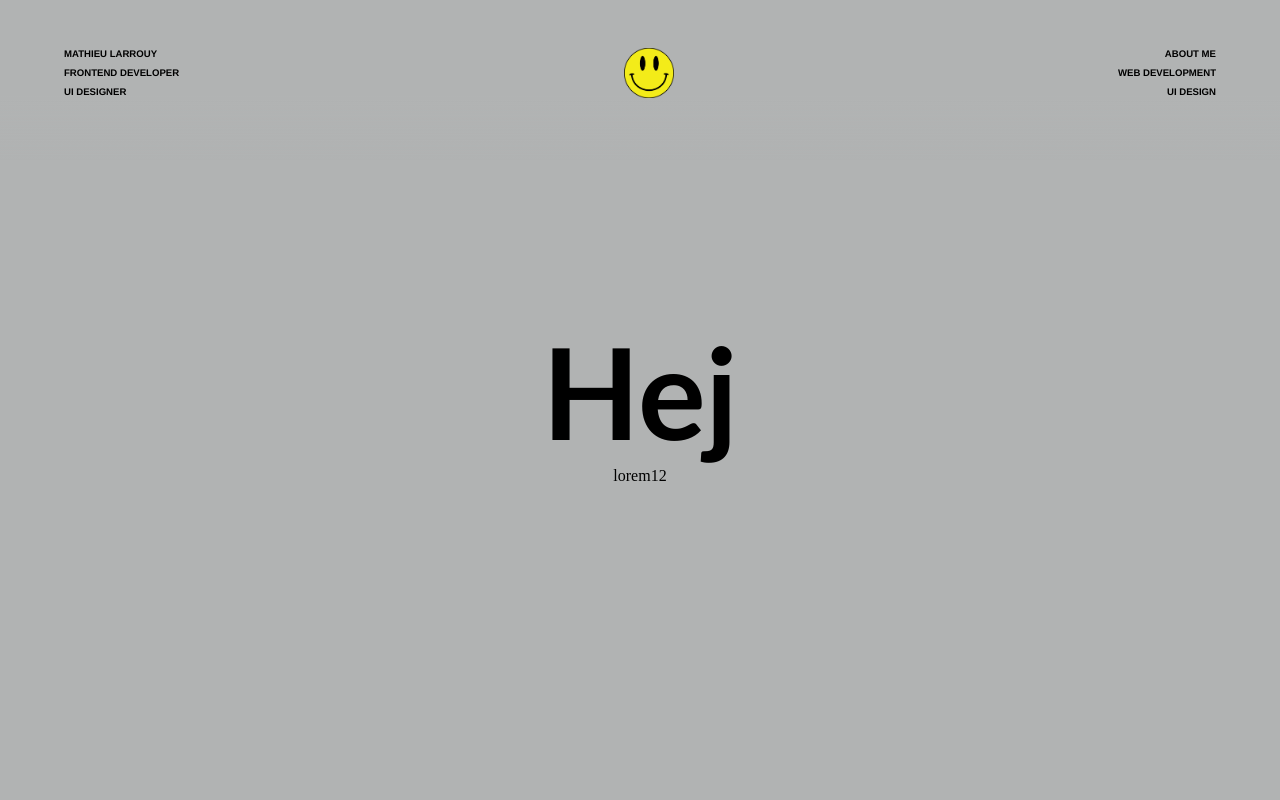
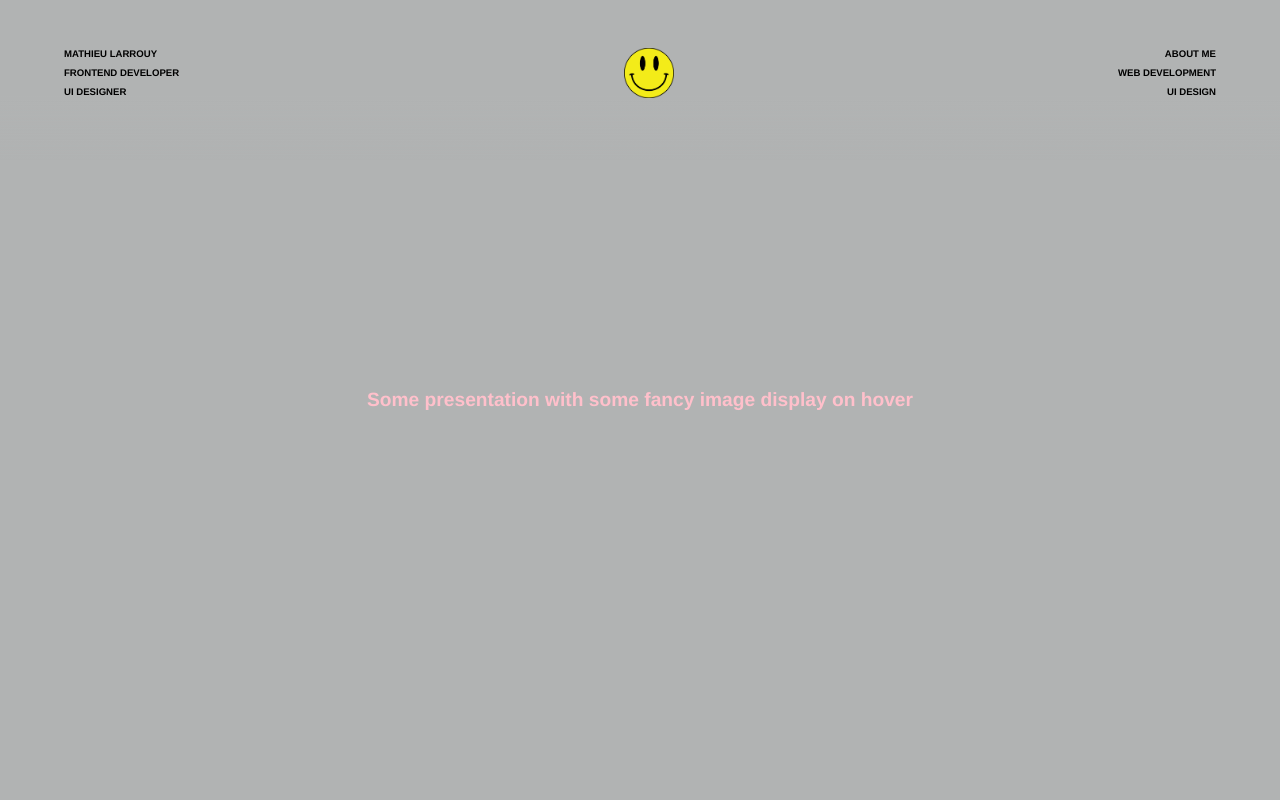
Before and after one commit to MTLY-1610/CV2023, a Next.js app: page / in a window 1280 px wide. Shown: the top 800 px of the page. Built offline with nearby package versions, Linux system fonts and the light colour scheme.

Commit message:
hero placeholder with a  basic tl animation setup

```diff
--- a/src/components/hero/Hero.js
+++ b/src/components/hero/Hero.js
@@ -1,20 +1,36 @@
-import React from "react";
-import styles from './Hero.module.css'
+import { useEffect, useRef } from 'react';
+import { gsap } from 'gsap';
+import styles from './Hero.module.css';
 
-function Hero() {
+
+const Hero= () => {
+  const heroGreet = useRef(null);
+  const heroPitch = useRef(null);
+
+  useEffect(() => {
+    const tl = gsap.timeline();
+
+    // Fade in the first div, then fade it out while the second one fades in
+    tl.to(heroGreet.current, { opacity: 1, duration: 1 })
+      .to(heroGreet.current, { opacity: 0, duration: 1 })
+      .to(heroPitch.current, { opacity: 1, duration: 1 });
+
+    return () => {
+      tl.kill();
+    };
+  }, []);
+
   return (
-
-    <header className={styles.hero__header}>
-      <div className="hero__greetings">
-      <h1>Hej</h1>
+    <div className={styles.hero__header}>
+      <div ref={heroGreet} className={styles.hero__greet}>
+      <h1>hello or some greetings</h1>
       </div>
-      <div className="hero__pitch">
-      <p>lorem12
-      </p>
+      <div ref={heroPitch} className={styles.hero__pitch}>
+      <h1>Some presentation with some fancy image display on hover</h1>
       </div>
 
-    </header>
+    </div>
   );
-}
+};
 
 export default Hero;
--- a/src/components/hero/Hero.module.css
+++ b/src/components/hero/Hero.module.css
@@ -1,4 +1,5 @@
 .hero__header {
+  position:relative;
   height: 100vh;
   width: 100vw;
   display: flex;
@@ -7,19 +8,21 @@
   align-items: center;
   display: flex;
   text-align: center;
+  font: 800 2em/30px Helvetica, sans;
+  line-height: 1.2em;
+  font-size: var(--headlineSmall);
   }
 
-
-
-  .hero__header h1 {
-    font-family: "Gill Sans", "Gill Sans MT", Calibri, "Trebuchet MS", sans-serif;
-    font-size: var(--headlineBig);
-    color: var(--primaryTextColor);
+  .hero__pitch {
+    opacity: 0;
+    display:flex;
+    position: absolute;
+    color: pink;
   }
 
-  .hero__header h2 {
-    letter-spacing: var(--headlineSmall);
-    font-size: var(--headlineSmall);
-    text-transform: uppercase;
-    color: var(--primaryColor);
+.hero__greet{
+
+    opacity: 0;
+    display:flex;
+    position: absolute;
   }
--- a/src/components/menu/Menu.module.css
+++ b/src/components/menu/Menu.module.css
@@ -10,6 +10,7 @@
   background: linear-gradient(180deg, rgba(177,179,179,1) 0%, rgba(177,179,179,1) 60%, rgba(177,179,179,0.8281687675070029) 76%, rgba(0,0,0,0) 100%);
   font-size: 1rem;
   padding: 3rem 2rem 4rem 2rem;
+  z-index: 100;
 
 }
 
```
Lines whose indentation alone changed are shown as unchanged.
